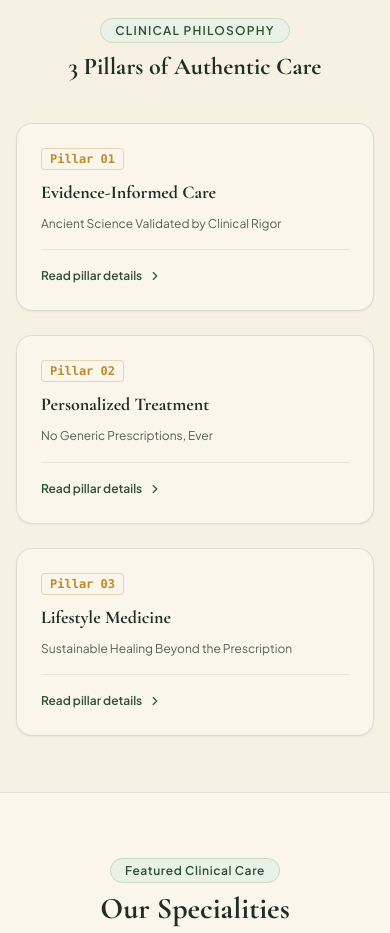
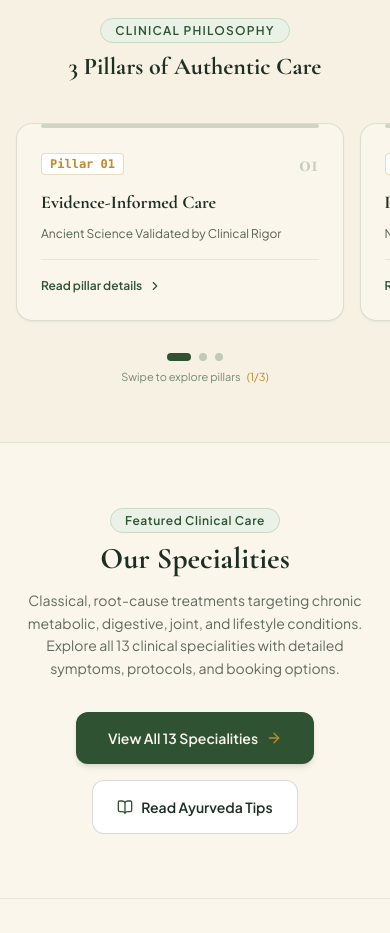
Before and after one commit to Anurag-git22/ayursankalp1, a React (Vite) app: page / in a window 390 px wide. Shown: the part 1900-2833 px from the top of the page. Built offline with nearby package versions, Linux system fonts and the light colour scheme.

Commit message:
feat: add mobile swipeable carousel to 3 Pillars section on HomePage

```diff
--- a/src/pages/HomePage.jsx
+++ b/src/pages/HomePage.jsx
@@ -1,4 +1,4 @@
-import React from 'react';
+import React, { useState, useRef } from 'react';
 import { Link } from 'react-router-dom';
 import Hero from '../components/Hero';
 import TrustBadges from '../components/TrustBadges';
@@ -14,6 +14,34 @@ import {
 
 export default function HomePage() {
   const { doctor } = CLINIC_INFO;
+  const [activePillarIndex, setActivePillarIndex] = useState(0);
+  const pillarSliderRef = useRef(null);
+
+  const handlePillarScroll = () => {
+    if (!pillarSliderRef.current) return;
+    const el = pillarSliderRef.current;
+    const children = Array.from(el.children);
+    const scrollCenter = el.scrollLeft + el.clientWidth / 2;
+    let closestIndex = 0;
+    let minDiff = Infinity;
+    children.forEach((child, i) => {
+      const childCenter = child.offsetLeft + child.offsetWidth / 2;
+      const diff = Math.abs(scrollCenter - childCenter);
+      if (diff < minDiff) {
+        minDiff = diff;
+        closestIndex = i;
+      }
+    });
+    setActivePillarIndex(closestIndex);
+  };
+
+  const scrollToPillar = (index) => {
+    if (!pillarSliderRef.current) return;
+    const child = pillarSliderRef.current.children[index];
+    if (child) {
+      child.scrollIntoView({ behavior: 'smooth', inline: 'center', block: 'nearest' });
+    }
+  };
 
   return (
     <div className="space-y-0">
@@ -69,19 +97,30 @@ export default function HomePage() {
             </h2>
           </div>
 
-          <div className="grid grid-cols-1 md:grid-cols-3 gap-6">
+          {/* 3 Pillars Cards: Mobile Horizontal Swipeable Carousel / Desktop Grid */}
+          <div
+            ref={pillarSliderRef}
+            onScroll={handlePillarScroll}
+            className="flex md:grid md:grid-cols-3 overflow-x-auto md:overflow-visible snap-x snap-mandatory scroll-smooth no-scrollbar gap-4 md:gap-6 pb-4 md:pb-0 -mx-4 px-4 sm:-mx-6 sm:px-6 md:mx-0 md:px-0"
+          >
             {APPROACH_PILLARS.map((pillar) => (
               <div
                 key={pillar.number}
-                className="bg-[#FAF6EC] rounded-2xl p-6 border border-[#2F5233]/15 shadow-xs hover:shadow-md transition-all duration-200 flex flex-col justify-between"
+                className="shrink-0 w-[84vw] max-w-[340px] md:w-auto md:max-w-none md:shrink snap-center group relative bg-[#FAF6EC] rounded-2xl p-6 border border-[#2F5233]/15 shadow-xs hover:shadow-md transition-all duration-200 flex flex-col justify-between"
               >
+                {/* Top Accent Line */}
+                <div className="absolute top-0 left-6 right-6 h-1 bg-[#2F5233]/20 rounded-full group-hover:bg-[#C08A28] transition-colors" />
+
                 <div className="space-y-2">
                   <div className="flex items-center justify-between">
-                    <span className="text-xs font-mono font-bold text-[#C08A28] bg-[#FAF6EC] px-2 py-0.5 rounded border border-[#C08A28]/30">
+                    <span className="text-xs font-mono font-bold text-[#C08A28] bg-white px-2 py-0.5 rounded border border-[#C08A28]/30">
                       Pillar {pillar.number}
                     </span>
+                    <span className="text-2xl font-serif font-bold text-[#2F5233]/25 group-hover:text-[#2F5233]/50 transition-colors">
+                      {pillar.number}
+                    </span>
                   </div>
-                  <h3 className="text-lg font-serif font-bold text-[#1F2E22]">
+                  <h3 className="text-lg font-serif font-bold text-[#1F2E22] group-hover:text-[#2F5233] transition-colors">
                     {pillar.title}
                   </h3>
                   <p className="text-xs text-[#1F2E22]/75 leading-relaxed">
@@ -101,6 +140,30 @@ export default function HomePage() {
               </div>
             ))}
           </div>
+
+          {/* Mobile Swipe Indicators & Scroll Hint */}
+          <div className="md:hidden mt-4 flex flex-col items-center gap-2">
+            <div className="flex items-center gap-2">
+              {APPROACH_PILLARS.map((_, i) => (
+                <button
+                  key={i}
+                  type="button"
+                  onClick={() => scrollToPillar(i)}
+                  aria-label={`Go to pillar ${i + 1}`}
+                  className={`h-2 rounded-full transition-all duration-300 ${
+                    activePillarIndex === i
+                      ? 'w-6 bg-[#2F5233]'
+                      : 'w-2 bg-[#2F5233]/25 hover:bg-[#2F5233]/50'
+                  }`}
+                />
+              ))}
+            </div>
+            <span className="text-[11px] font-sans text-[#2F5233]/65 flex items-center gap-1.5">
+              <span>Swipe to explore pillars</span>
+              <span className="text-[#C08A28]">({activePillarIndex + 1}/{APPROACH_PILLARS.length})</span>
+            </span>
+          </div>
+
 
         </div>
       </section>
```
